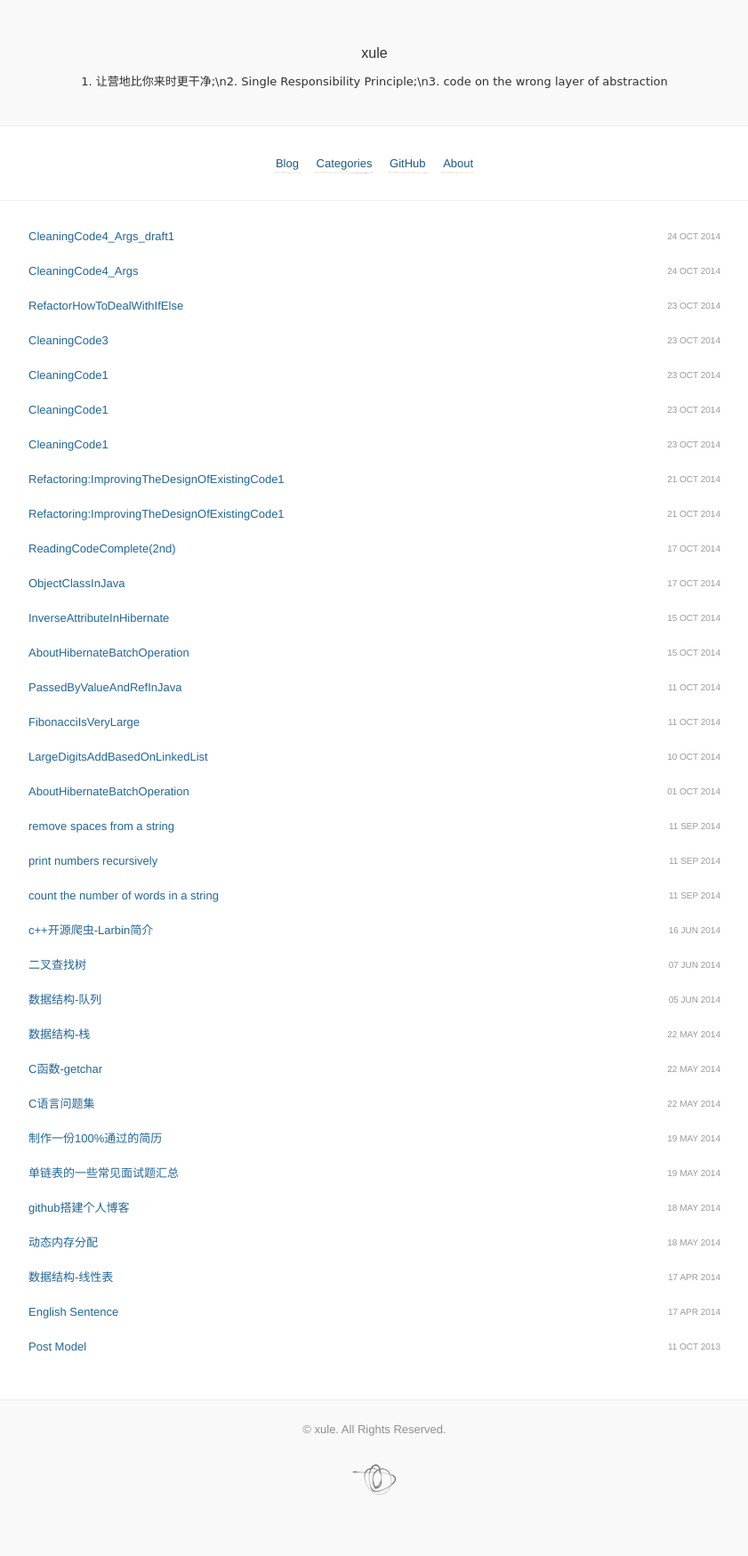
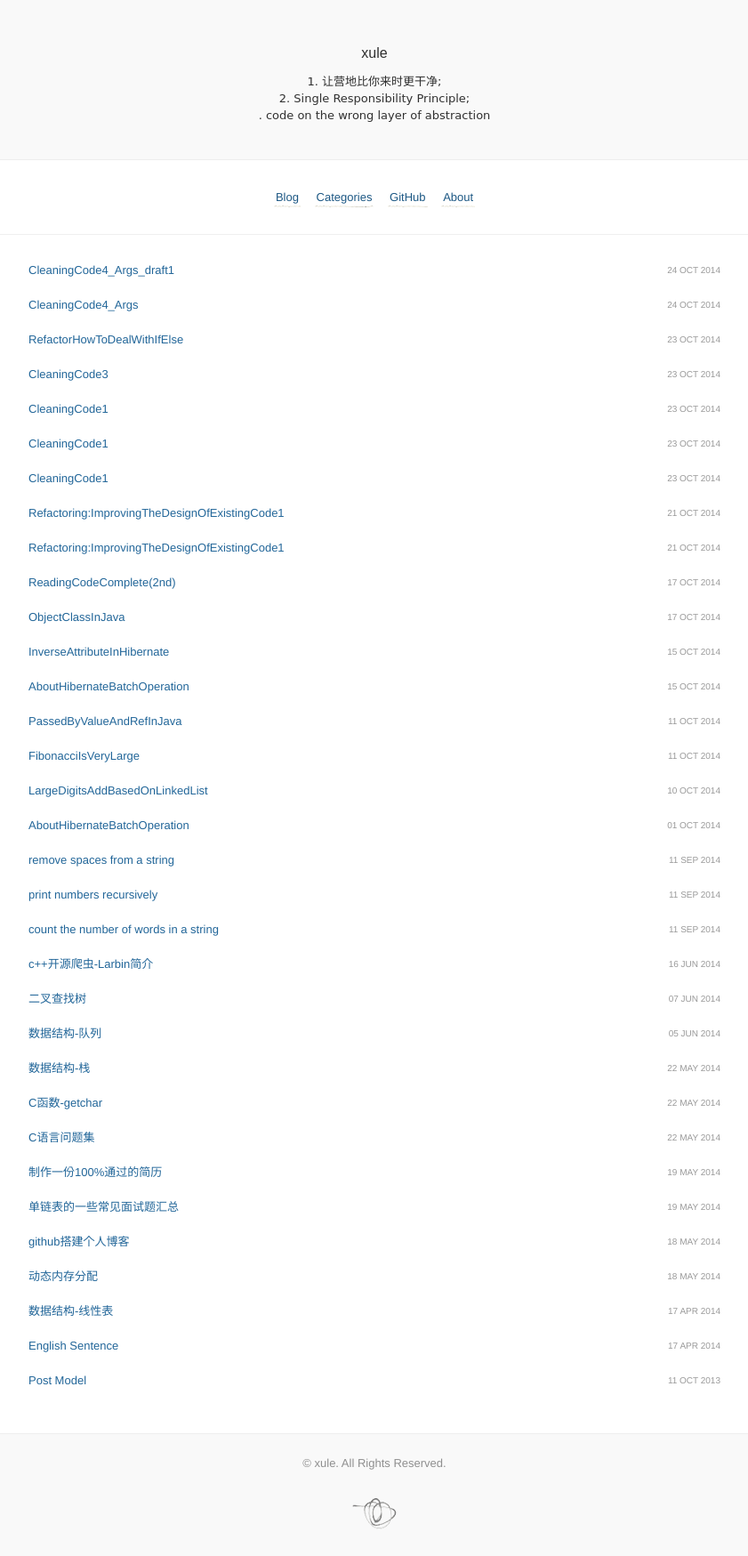
Before and after one commit to xule1991/xule1991.github.io, a Jekyll site: the page built from index.html, in a window 1280 px wide. Shown: the whole page at 89% size, without its empty margins (219-1060 px from the left). Built offline with Jekyll 4.4.1, drawn with Linux system fonts in a browser that asks for light colours; Markdown is read by kramdown in place of the engine named in the settings; before the commit the page ends 1711 px from its top, so only the background shows below that.

Commit message:
change description

```diff
--- a/_config.yml
+++ b/_config.yml
@@ -1,5 +1,5 @@
 title:            xule
-description:      1. 让营地比你来时更干净;\n2. Single Responsibility Principle;\n3. code on the wrong layer of abstraction
+description:      1. 让营地比你来时更干净;<br />2. Single Responsibility Principle;<br />. code on the wrong layer of abstraction
 url:
 baseurl:          # Base url. ( if use subdirectory-like URL )
 signoff:          xule # Your name.
```
